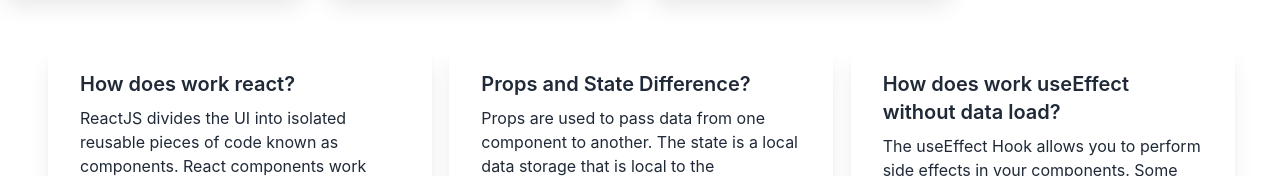
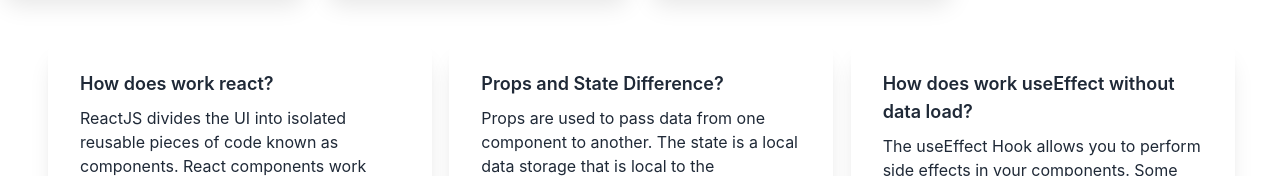
Before and after one commit to Farhanayesmin2/10-min-yoga, a React (Create React App) app: page / in a window 1280 px wide. Shown: the part 1202-1378 px from the top of the page. Built offline with nearby package versions, Linux system fonts and the light colour scheme.

Commit message:
Final Modify

```diff
--- a/src/Components/Question/Question.js
+++ b/src/Components/Question/Question.js
@@ -5,21 +5,21 @@
         <div className='grid lg:grid-cols-3 gap-5 m-12 md:grid-cols-2 sm:grid-cols-1 '>
             <div className="card w-96 bg-base-100 shadow-xl">
   <div className="card-body">
-    <h1 className="card-title">How does work react?</h1>
+    <h1 className="card-title text-lg font-semibold">How does work react?</h1>
     <p>ReactJS divides the UI into isolated reusable pieces of code known as components. React components work similarly to JavaScript functions as they accept arbitrary inputs called properties or props. It's possible to have as many components as necessary without cluttering your code.</p>
   </div>
 
 </div>
-            <div className="card w-96 bg-base-100 shadow-xl">
+            <div className="card   w-96 bg-base-100 shadow-xl">
   <div className="card-body">
-    <h1 className="card-title">Props and State Difference?</h1>
+    <h1 className="card-title text-lg font-semibold">Props and State Difference?</h1>
     <p>Props are used to pass data from one component to another. The state is a local data storage that is local to the component only and cannot be passed to other components..The this.setState property is used to update the state values in the component.</p>
   </div>
 
 </div>
-            <div className="card w-96 bg-base-100 shadow-xl">
+            <div className="card  w-96 bg-base-100 shadow-xl">
   <div className="card-body">
-    <h1 className="card-title">How does work useEffect without data load?</h1>
+    <h1 className="card-title text-lg font-semibold ">How does work useEffect without data load?</h1>
     <p>The useEffect Hook allows you to perform side effects in your components. Some examples of side effects are: fetching data, directly updating the DOM, and timers.useEffect accepts two arguments. The second argument is optional.</p>
   </div>
 
```
